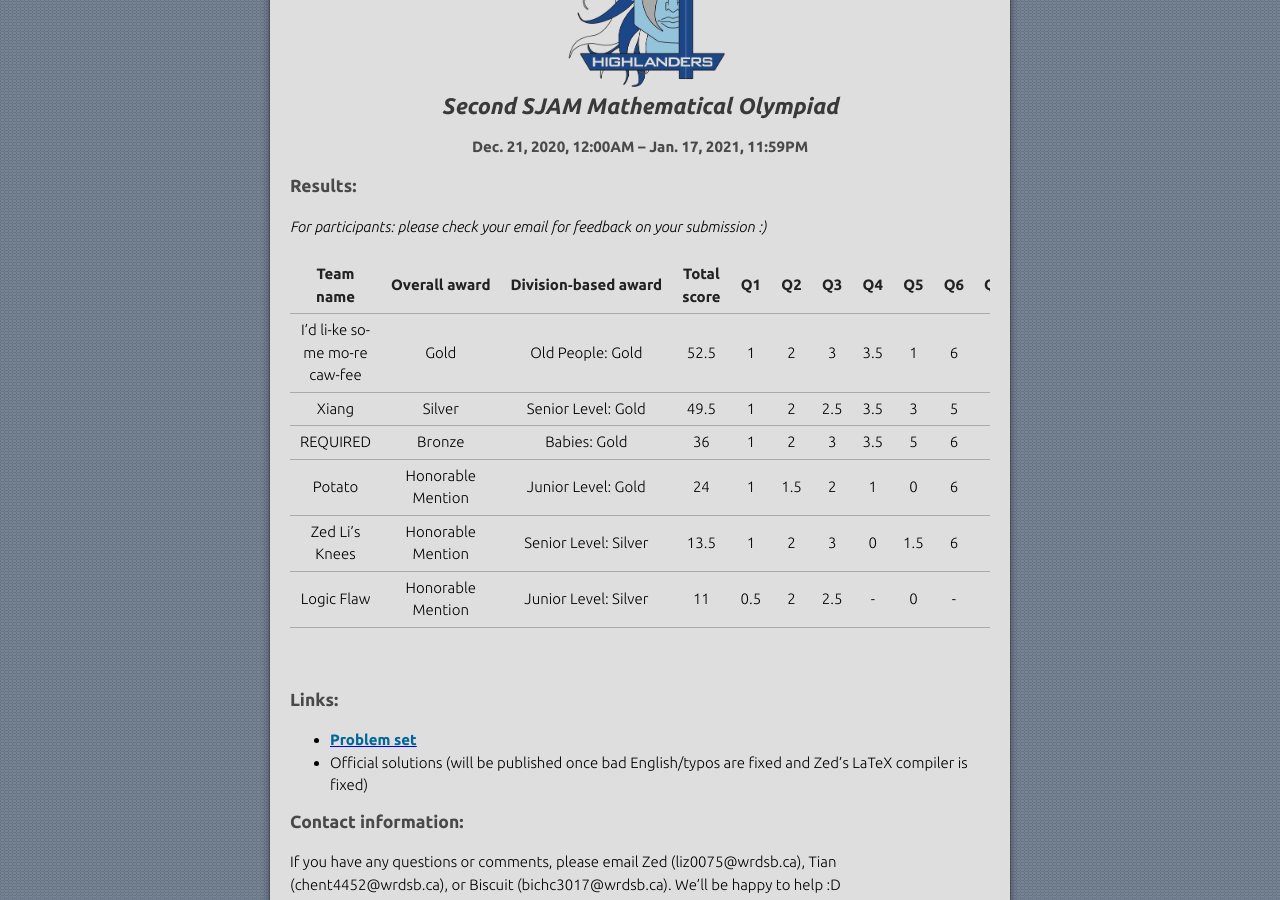
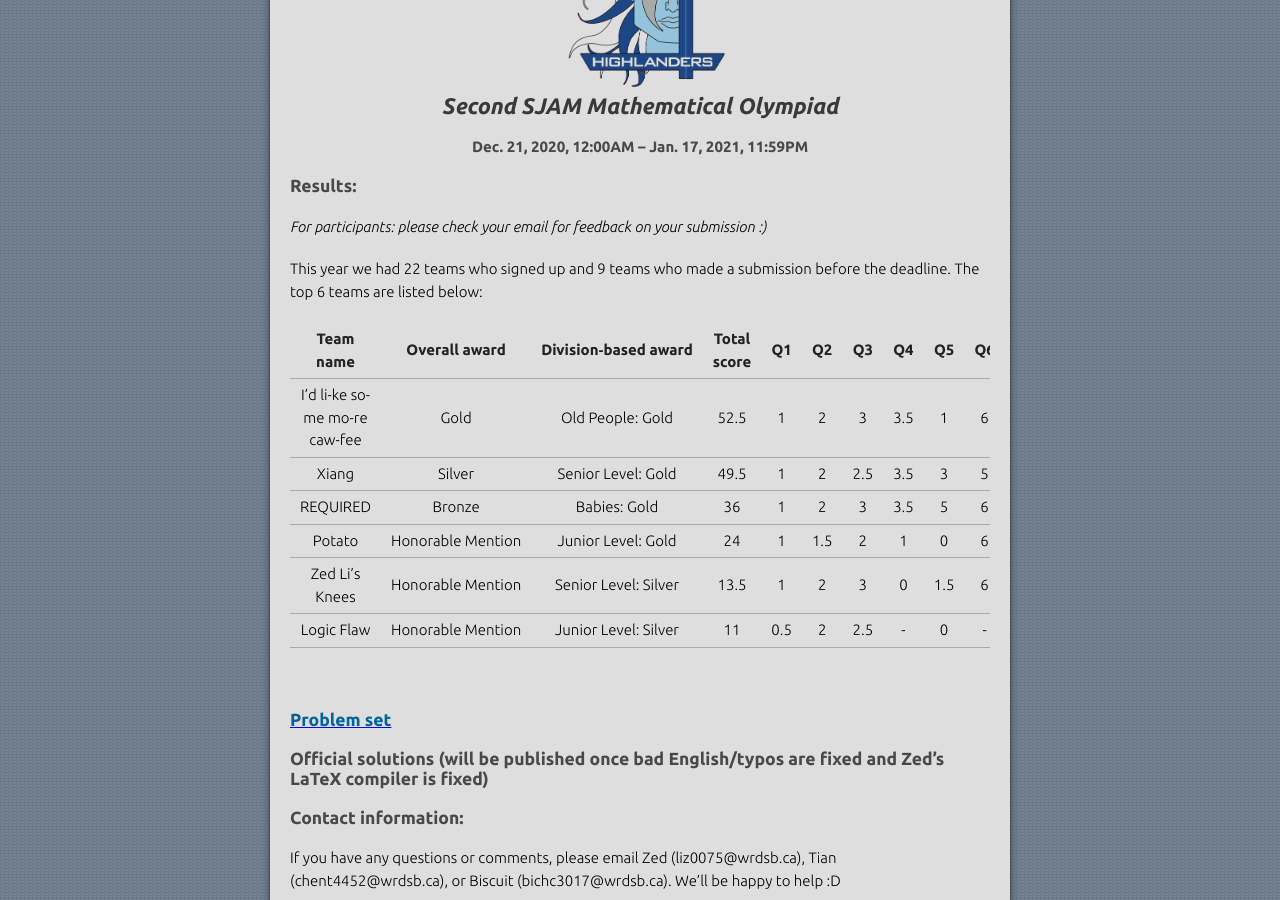
Before and after one commit to sjammathletes/sjammathletes.github.io, a Jekyll site: the page built from sjammo.md, in a window 1280 px wide and 900 px high, scrolled down 341 px. Built offline with Jekyll 4.4.1, drawn with Linux system fonts in a browser that asks for light colours; our own code applies the rules of GitHub Pages for plain Markdown files.

Commit message:
added stuff

```diff
--- a/sjammo.md
+++ b/sjammo.md
@@ -10,22 +10,24 @@
 <i> For participants: please check your email for feedback on your submission :) </i>
 <div class="table-wrapper" markdown="block">
 
+This year we had 22 teams who signed up and 9 teams who made a submission before the deadline. The top 6 teams are listed below:
+
 |Team name|Overall&nbsp;award|Division&#8209;based&nbsp;award|Total score|Q1|Q2|Q3|Q4|Q5|Q6|Q7|Q8|Q9|Q10|Q11|Q12|
 |:-:|:-:|:-:|:-:|:-:|:-:|:-:|:-:|:-:|:-:|:-:|:-:|:-:|:-:|:-:|:-:|
 | I'd li-ke so-me mo-re caw-fee | Gold | Old People: Gold | 52.5 | 1 | 2 | 3 | 3.5 | 1 | 6 | 7 | 6.5 | 9 | 1.5 | 1 | 11 |
 | Xiang | Silver | Senior Level: Gold | 49.5 | 1 | 2 | 2.5 | 3.5 | 3 | 5 | 2 | 8 | 3 | 7.5 | 0 | 12 |
 | REQUIRED | Bronze | Babies: Gold | 36 | 1 | 2 | 3 | 3.5 | 5 | 6 | 2 | 7.5 | 6 | - | - | - |
-| Potato | Honorable Mention | Junior Level: Gold | 24 | 1 | 1.5 | 2 | 1 | 0 | 6 | 2 | 1.5 | 9 | - | - | - |
-| Zed Li's Knees | Honorable Mention | Senior Level: Silver | 13.5 | 1 | 2 | 3 | 0 | 1.5 | 6 | - | - | - | - | - | - |
-| Logic Flaw | Honorable Mention | Junior Level: Silver | 11 | 0.5 | 2 | 2.5 | - | 0 | - | 2 | 4 | 0 | - | - | - |
+| Potato | Honorable&nbsp;Mention | Junior Level: Gold | 24 | 1 | 1.5 | 2 | 1 | 0 | 6 | 2 | 1.5 | 9 | - | - | - |
+| Zed Li's Knees | Honorable&nbsp;Mention | Senior Level: Silver | 13.5 | 1 | 2 | 3 | 0 | 1.5 | 6 | - | - | - | - | - | - |
+| Logic Flaw | Honorable&nbsp;Mention | Junior Level: Silver | 11 | 0.5 | 2 | 2.5 | - | 0 | - | 2 | 4 | 0 | - | - | - |
 
 </div>
 
 <br>
 
-### Links:
- - <b><ins style="color:blue;">[Problem set](/assets/pdfs/2020-2021/SJAMMO/sjammo2.pdf){: target="_blank"}</ins></b>
- - Official solutions (will be published once bad English/typos are fixed and Zed's LaTeX compiler is fixed)
+### <b><ins style="color:blue;">[Problem set](/assets/pdfs/2020-2021/SJAMMO/sjammo2.pdf){: target="_blank"}</ins></b>
+
+### Official solutions (will be published once bad English/typos are fixed and Zed's LaTeX compiler is fixed)
 
 ### Contact information:
 If you have any questions or comments, please email Zed (liz0075@wrdsb.ca), Tian (chent4452@wrdsb.ca), or Biscuit (bichc3017@wrdsb.ca). We'll be happy to help :D
```
